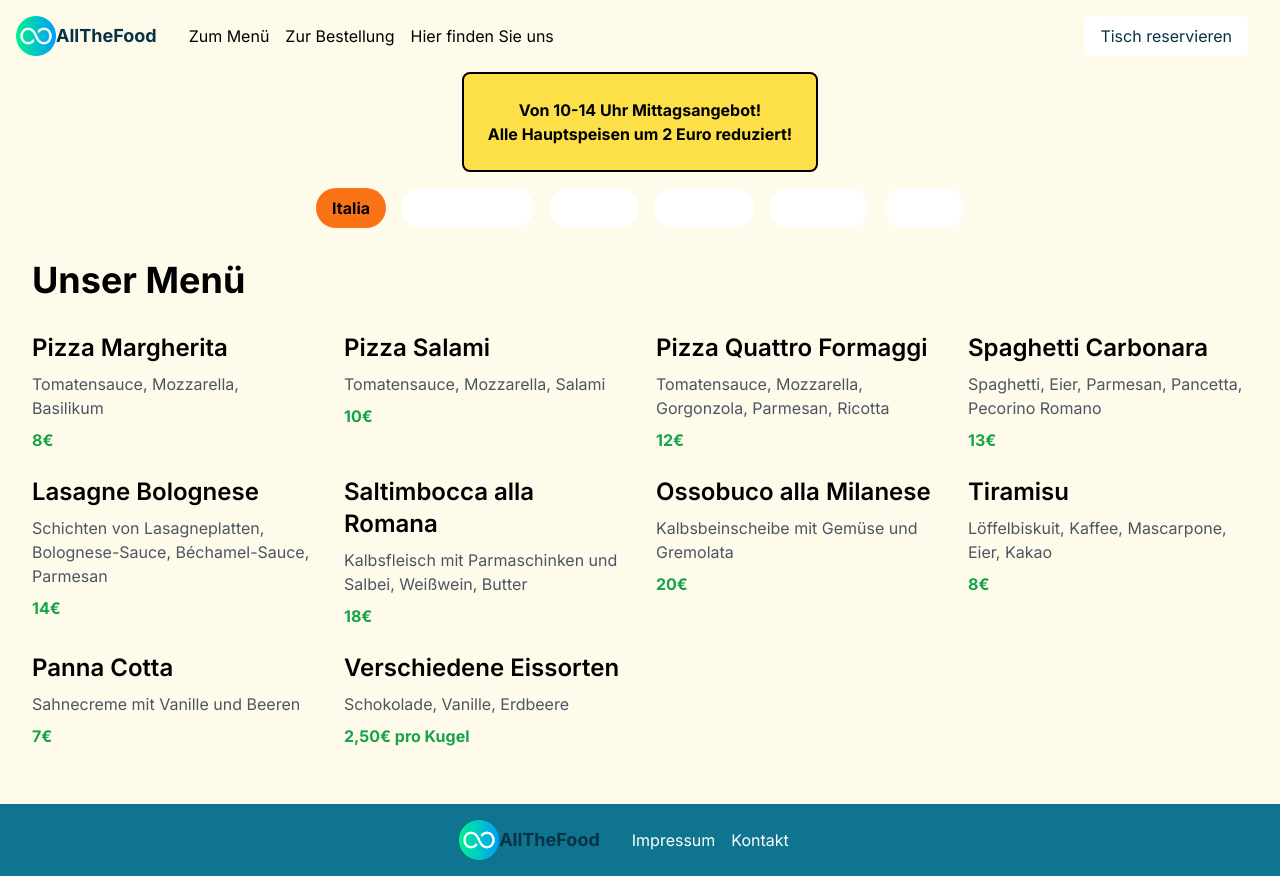
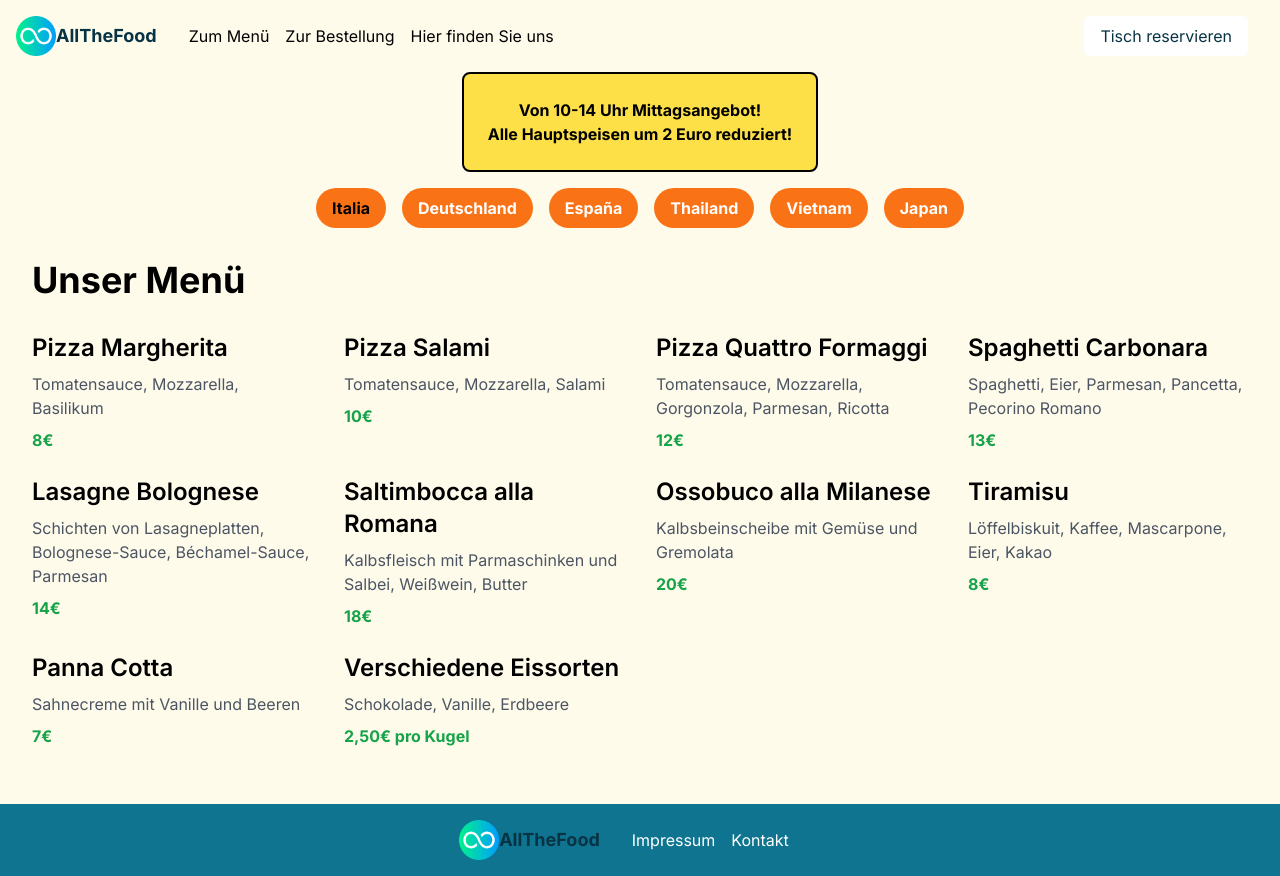
Before and after one commit to jaysprograms/allthefood, a Next.js app: page /menu in a window 1280 px wide. Built offline with nearby package versions, Linux system fonts and the light colour scheme.

Commit message:
Fixed background colors of countries

```diff
--- a/app/menu/menuSelector.jsx
+++ b/app/menu/menuSelector.jsx
@@ -16,7 +16,7 @@ export default function MenuSelector({menu}) {
 						key={item.country}
 						onClick={() => handleCountryChange(item.country)}
 						className={`mx-2 px-4 py-2 bg-orange-500 hover:bg-orange-600 active:bg-orange-700 font-bold rounded-full ${
-							selectedCountry === item.country ? 'bg-blue-500 text-black' : 'bg-white text-white'
+							selectedCountry === item.country ? 'text-black' : 'text-white'
 						}`}
 					>
 						{item.country}
```
Also changed, not shown: app/components/waves.svg (added).
